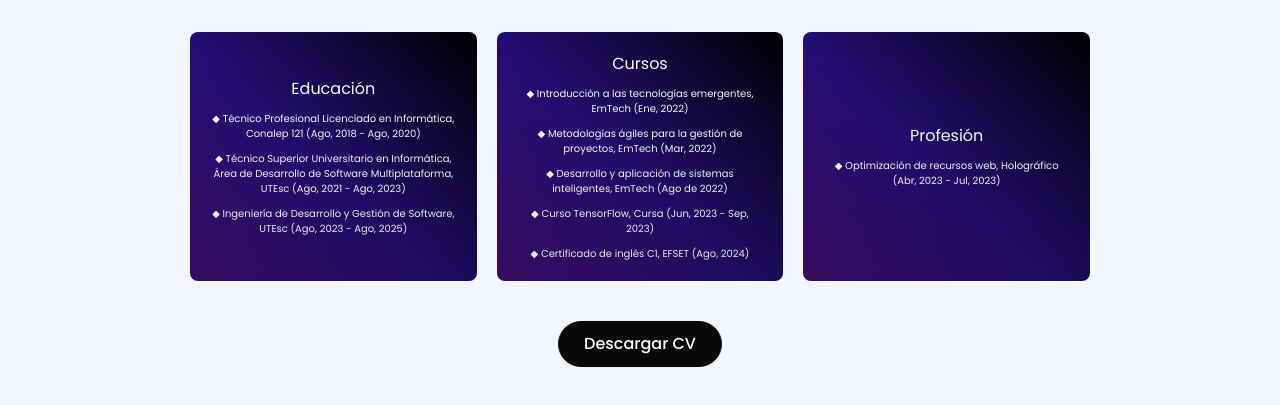
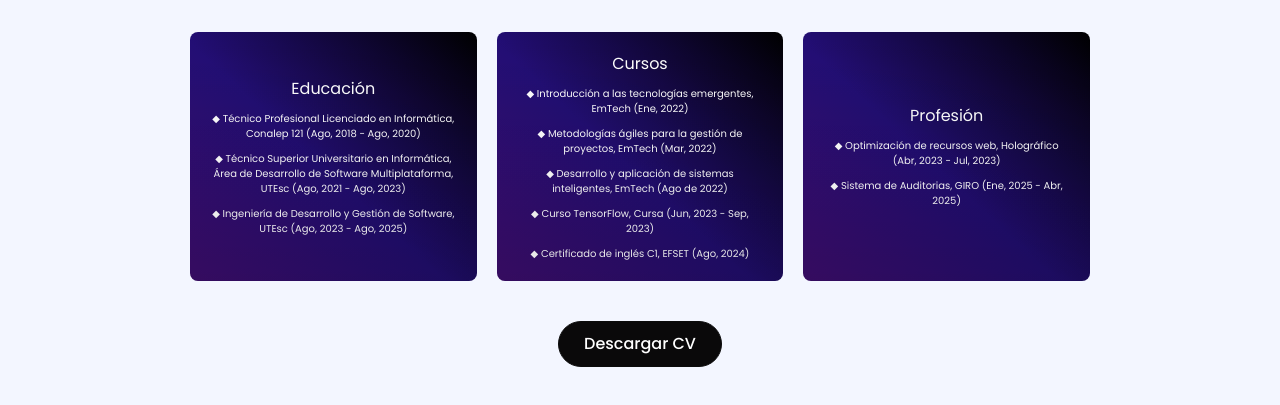
Before and after one commit to lucia-aranda/portafolio, a plain HTML site: page experiencia.html in a window 1280 px wide. Shown: the part 543-948 px from the top of the page. Drawn offline with nearby package versions, Linux system fonts and the light colour scheme.

Commit message:
Update experiencia.html

```diff
--- a/experiencia.html
+++ b/experiencia.html
@@ -140,6 +140,7 @@
                 <div class="card1-content">
                     <p class="card1-title mb-0">Profesión</p>
                     <p class="position-relative text-center mb-0" style="font-size: 10px;">◆ Optimización de recursos web, Holográfico (Abr, 2023 - Jul, 2023)</p>
+                    <p class="position-relative text-center mb-0" style="font-size: 10px;">◆ Sistema de Auditorias, GIRO (Ene, 2025 - Abr, 2025)</p>
                 </div>
                 </div>
             </div>
```
